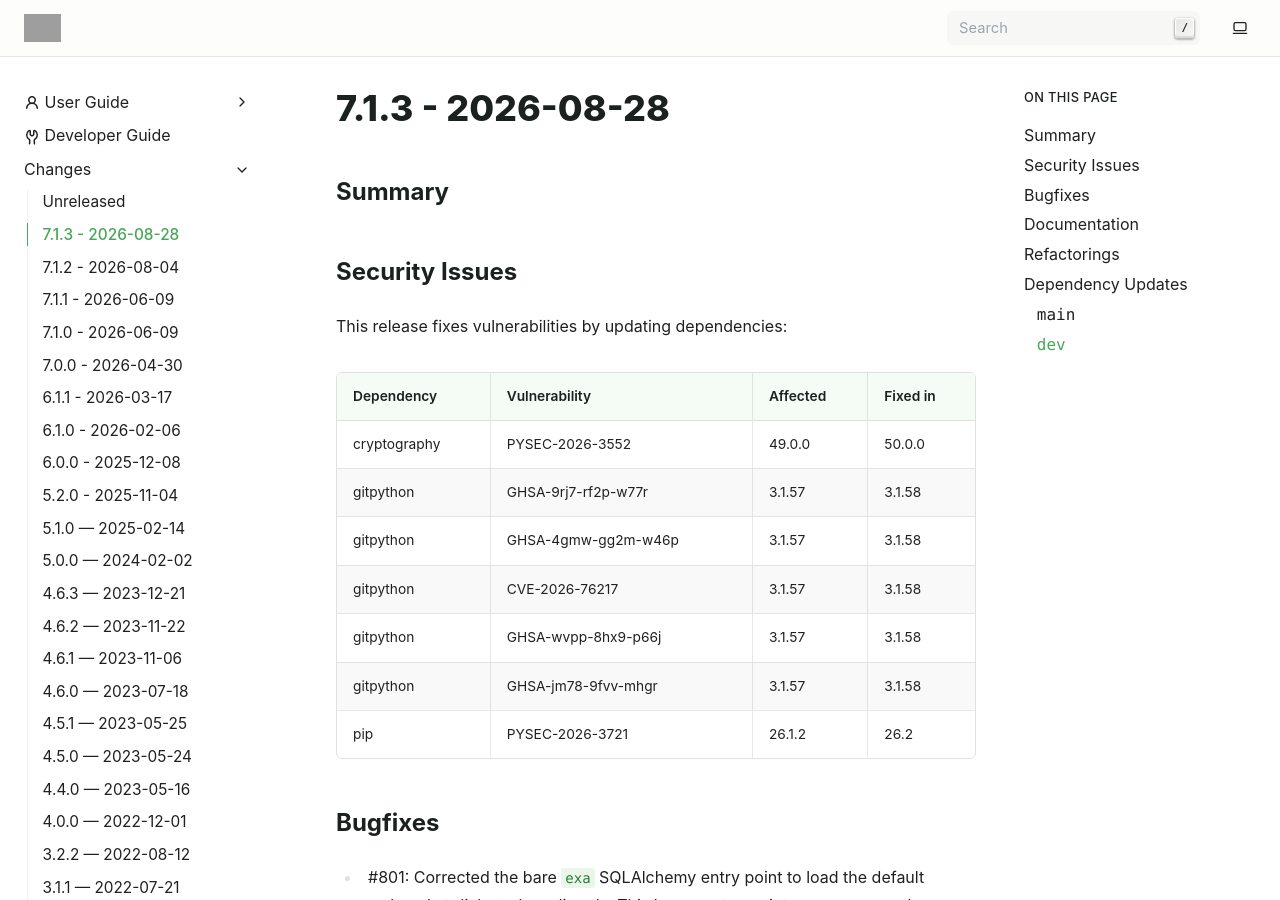
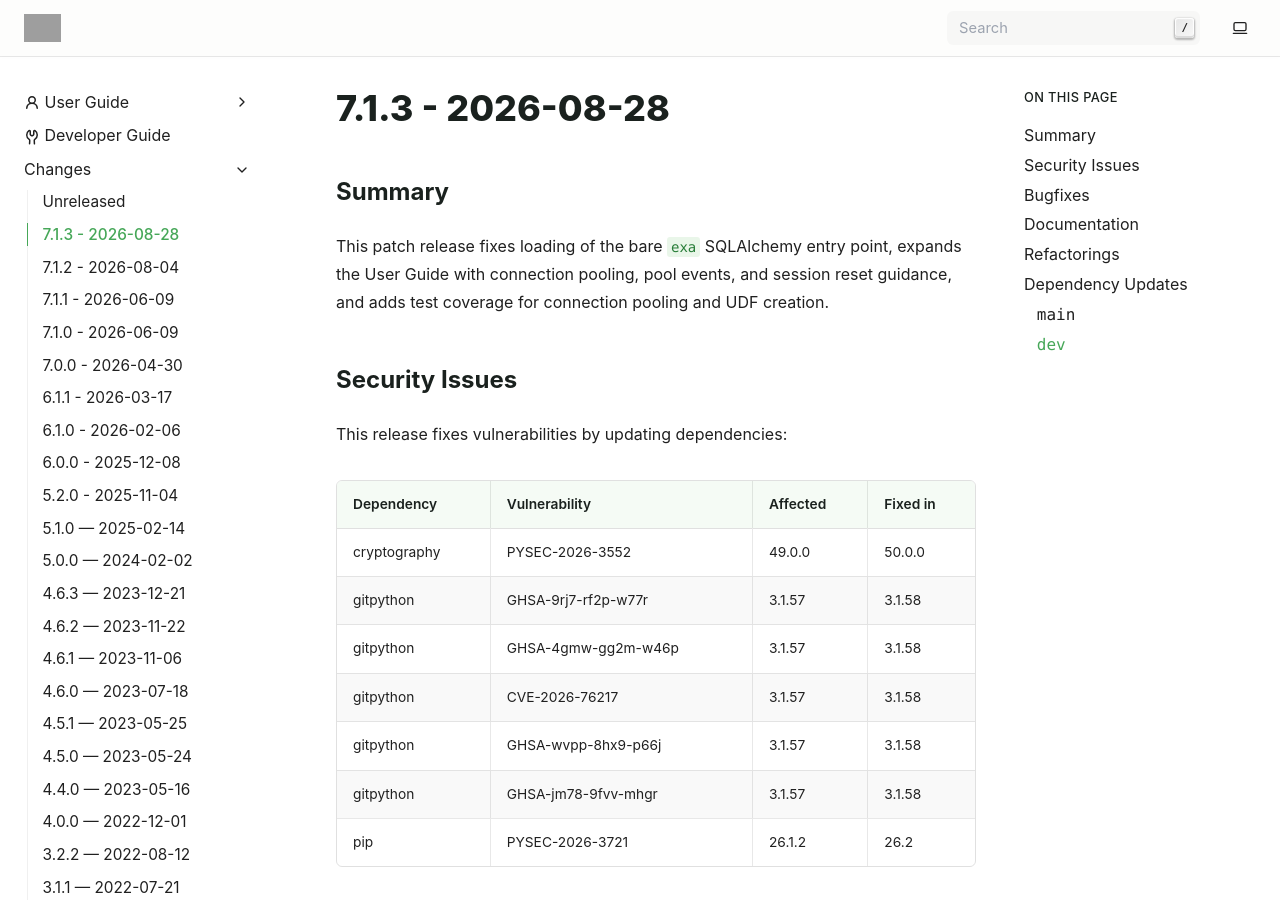
Before and after one commit to exasol/sqlalchemy-exasol, a Sphinx documentation site: the page built from doc/changes/changes_7.1.3.md, in a window 1280 px wide and 900 px high. Built offline with Sphinx 7.4.7, drawn with Linux system fonts in a browser that asks for light colours; grey boxes are pictures that could not be loaded.

Commit message:
Add summary

```diff
--- a/doc/changes/changes_7.1.3.md
+++ b/doc/changes/changes_7.1.3.md
@@ -1,6 +1,10 @@
 # 7.1.3 - 2026-08-28
 
 ## Summary
+
+This patch release fixes loading of the bare `exa` SQLAlchemy entry point,
+expands the User Guide with connection pooling, pool events, and session reset
+guidance, and adds test coverage for connection pooling and UDF creation.
 
 ## Security Issues
 
```
